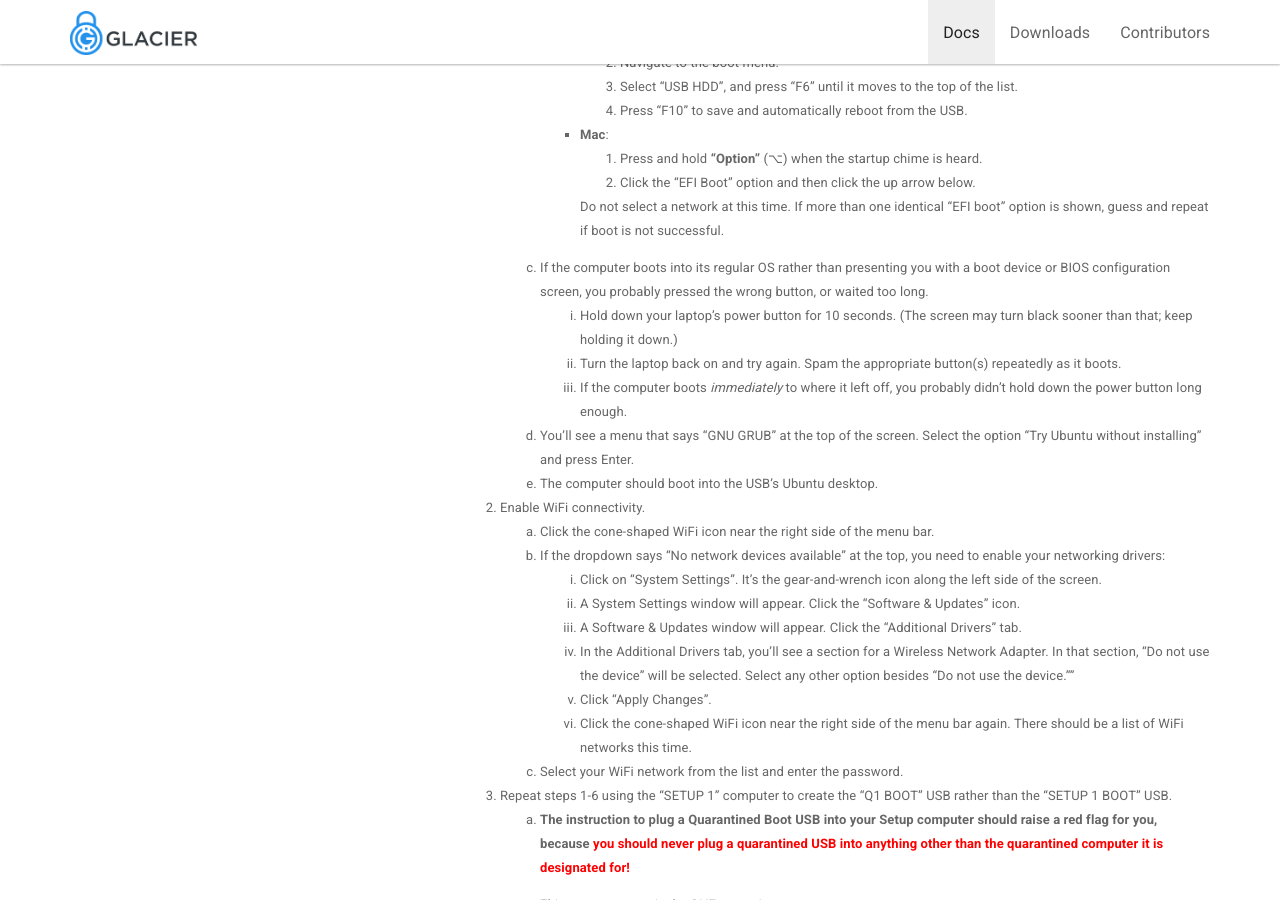
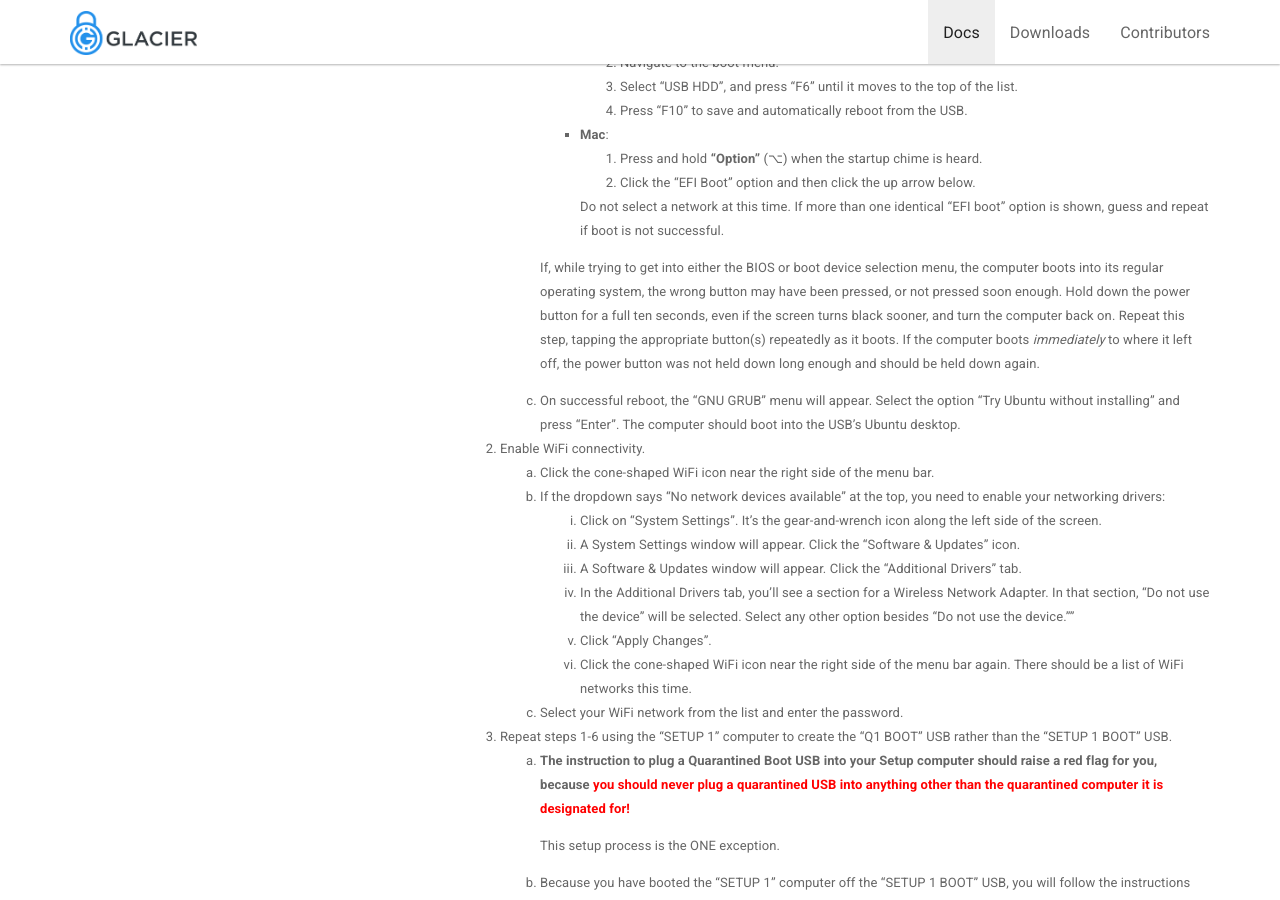
Before and after one commit to GlacierProtocol/glacierprotocol.github.io, a Jekyll site: the page built from _docs/setup/create-boot-usb.md, in a window 1280 px wide and 900 px high, scrolled down 5079 px. Built offline with Jekyll 4.4.1, drawn with Linux system fonts in a browser that asks for light colours; nearby versions of some CDN libraries.

Commit message:
Reword, restructure

```diff
--- a/_docs/setup/create-boot-usb.md
+++ b/_docs/setup/create-boot-usb.md
@@ -280,18 +280,17 @@ malware infection.
             Do not select a network at this time. If more than one identical
             "EFI boot" option is shown, guess and repeat if boot is not
             successful.
-    5. If the computer boots into its regular OS rather than presenting you
-    with a boot device or BIOS configuration screen, you probably pressed
-    the wrong button, or waited too long.
-        1. Hold down your laptop's power button for 10 seconds. (The
-            screen may turn black sooner than that; keep holding it down.)
-        2. Turn the laptop back on and try again. Spam the appropriate
-        button(s) repeatedly as it boots.
-        3. If the computer boots *immediately* to where it left off, you
-        probably didn't hold down the power button long enough.
-    6. You'll see a menu that says "GNU GRUB" at the top of the screen.
-    Select the option "Try Ubuntu without installing" and press Enter.
-    7. The computer should boot into the USB's Ubuntu desktop.
+
+        If, while trying to get into either the BIOS or boot device selection menu,
+        the computer boots into its regular operating system, the wrong button may have
+        been pressed, or not pressed soon enough. Hold down the power button for a full
+        ten seconds, even if the screen turns black sooner, and turn the computer back on.
+        Repeat this step, tapping the appropriate button(s) repeatedly as it boots. If
+        the computer boots *immediately* to where it left off, the power button was not
+        held down long enough and should be held down again.
+    3. On successful reboot, the "GNU GRUB" menu will appear. Select the option "Try
+    Ubuntu without installing" and press "Enter". The computer should boot into the USB's
+    Ubuntu desktop.
 
 2. Enable WiFi connectivity.
     1. Click the cone-shaped WiFi icon near the right side of the menu bar.
```
